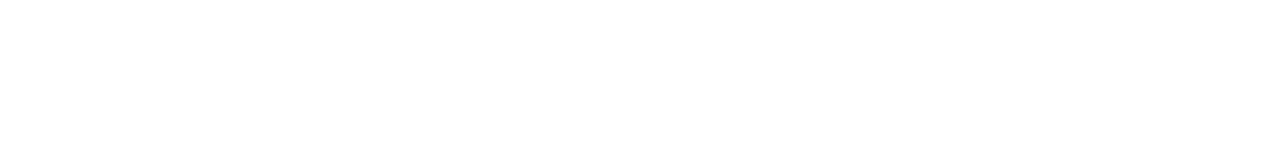
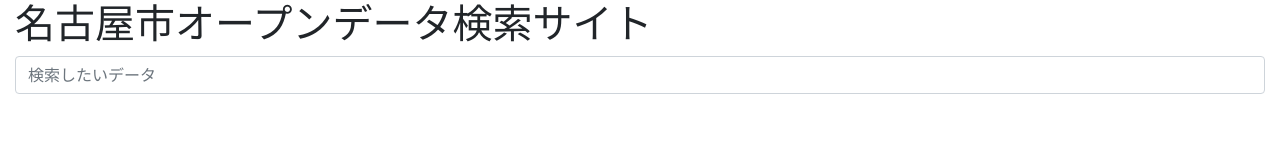
Before and after one commit to hajime-miyauchi/nagoya-opendata, a plain HTML site: page index.html in a window 1280 px wide. Drawn offline with nearby package versions, Linux system fonts and the light colour scheme.

Commit message:
検索ボックスを追加

```diff
--- a/index.html
+++ b/index.html
@@ -1,8 +1,16 @@
 <html>
     <head>
+        <meta charset="utf-8">
+        <meta name="viewport" content="width=device-width, initial-scale=1, shrink-to-fit=no">
         <title>名古屋市オープンデータ検索サイト</title>
+        <link rel="stylesheet" href="https://stackpath.bootstrapcdn.com/bootstrap/4.5.0/css/bootstrap.min.css" integrity="sha384-9aIt2nRpC12Uk9gS9baDl411NQApFmC26EwAOH8WgZl5MYYxFfc+NcPb1dKGj7Sk" crossorigin="anonymous">
+
     </head>
     <body>
-
+        <div class="container-fluid">
+        <h1>名古屋市オープンデータ検索サイト</h1>
+        <div>
+            <input type="text" class="form-control" aria-label="Sizing example input" placeholder="検索したいデータ" aria-describedby="inputGroup-sizing-default">
+        </div>
     </body>
 </html>
```
